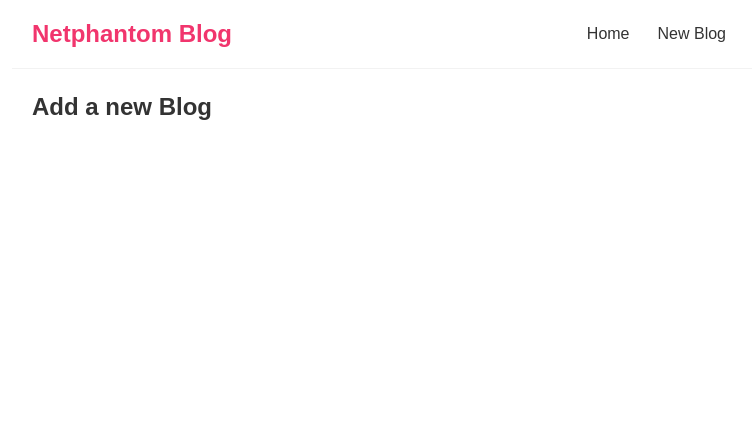
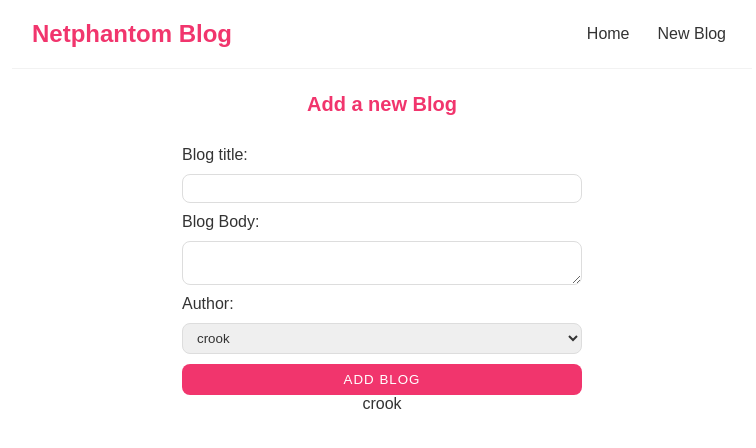
Before and after one commit to mic7x4/simple-blog, a React (Create React App) app: page /create in a window 1280 px wide. Shown: the top 448 px of the page, without its empty margins (258-1014 px from the left). Built offline with nearby package versions, Linux system fonts and the light colour scheme; the HTML template or start-up script is replaced by a standard one.

Commit message:
[feature] adding a custom form for a blog post

```diff
--- a/src/CreateBlog.jsx
+++ b/src/CreateBlog.jsx
@@ -1,10 +1,38 @@
-import React from 'react'
+import React,{useState} from 'react';
 
 function CreateBlog() {
+    const [title, setTitle] = useState('');
+    const [body, setBody] = useState('');
+    const [author, setAuthor] = useState('crook');
     return (
         <div>
             <div className="createBlog">
                 <h2>Add a new Blog</h2>
+                <form></form>
+                    <label>Blog title:</label>
+                    <input
+                        type="text"
+                        required
+                        value={title}
+                        onChange= {(e)=>setTitle(e.target.value)}
+                    />
+                    <label>Blog Body:</label>
+                    <textarea
+                        value={body}
+                        onChange= {(e)=>setBody(e.target.value)}
+                        required
+                    ></textarea>
+                    <label>Author:</label>
+                    <select
+                        value={author}
+                        onChange= {(e)=>setAuthor(e.target.value)}
+                    >
+                        <option value="crook">crook</option>
+                        <option value="netphantom">netphantom</option>
+                    </select>
+                    <button>Add Blog</button>
+                    <p>{title}  {body}</p>
+                    <p>{author}</p>
             </div>
         </div>
     )
--- a/src/index.css
+++ b/src/index.css
@@ -50,11 +50,11 @@
   color: #f1356d;
   margin-bottom: 8px;
 }
-.blog__preview a{
+.blog__preview a {
   text-decoration: none;
 }
 /* Blog Details */
-.blog-details h2{
+.blog-details h2 {
   font-size: 20px;
   color: #f1356d;
   margin-bottom: 10px;
@@ -70,3 +70,42 @@
   border-radius: 8px;
   cursor: pointer;
 }
+/* Creat new blog */
+.createBlog {
+  max-width: 400px;
+  margin: 0 auto;
+  text-align: center;
+}
+.createBlog label {
+  text-align: left;
+  display: block;
+}
+.createBlog h2 {
+  font-size: 20px;
+  color: #f1356d;
+  margin-bottom: 30px;
+}
+.createBlog input,
+.createBlog textarea,
+.createBlog select {
+  width: 100%;
+  padding: 6px 10px;
+  margin: 10px 0;
+  border: 1px solid #ddd;
+  box-sizing: border-box;
+  display: block;
+  outline: none;
+  border-radius: 8px;
+}
+.createBlog button {
+  background: #f1356d;
+  color: #fff;
+  border: 0;
+  padding: 8px;
+  border-radius: 8px;
+  cursor: pointer;
+  width: 100%;
+  text-transform: uppercase;
+  letter-spacing: 1px;
+  outline: none;
+}
```
Also changed, not shown: 1 other file (tests, documents, lock files or other folders).
